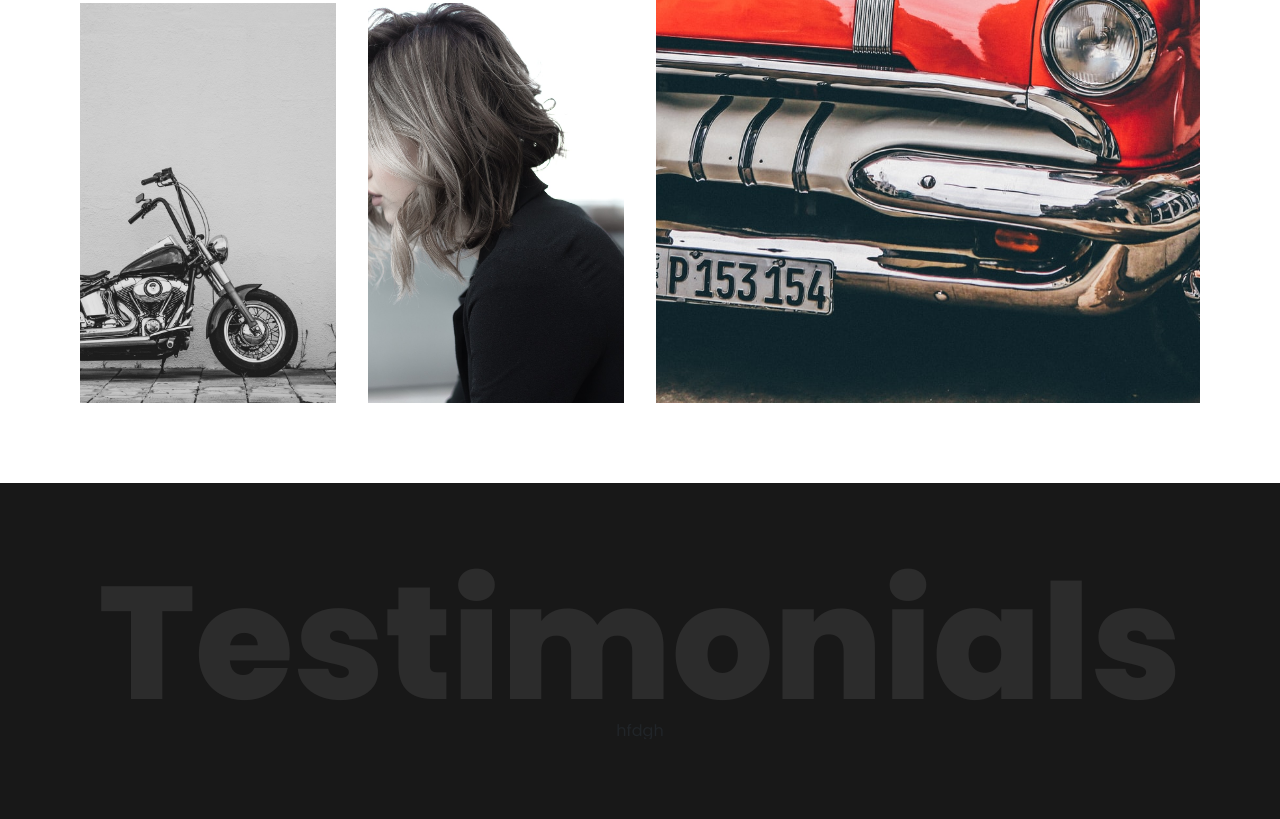
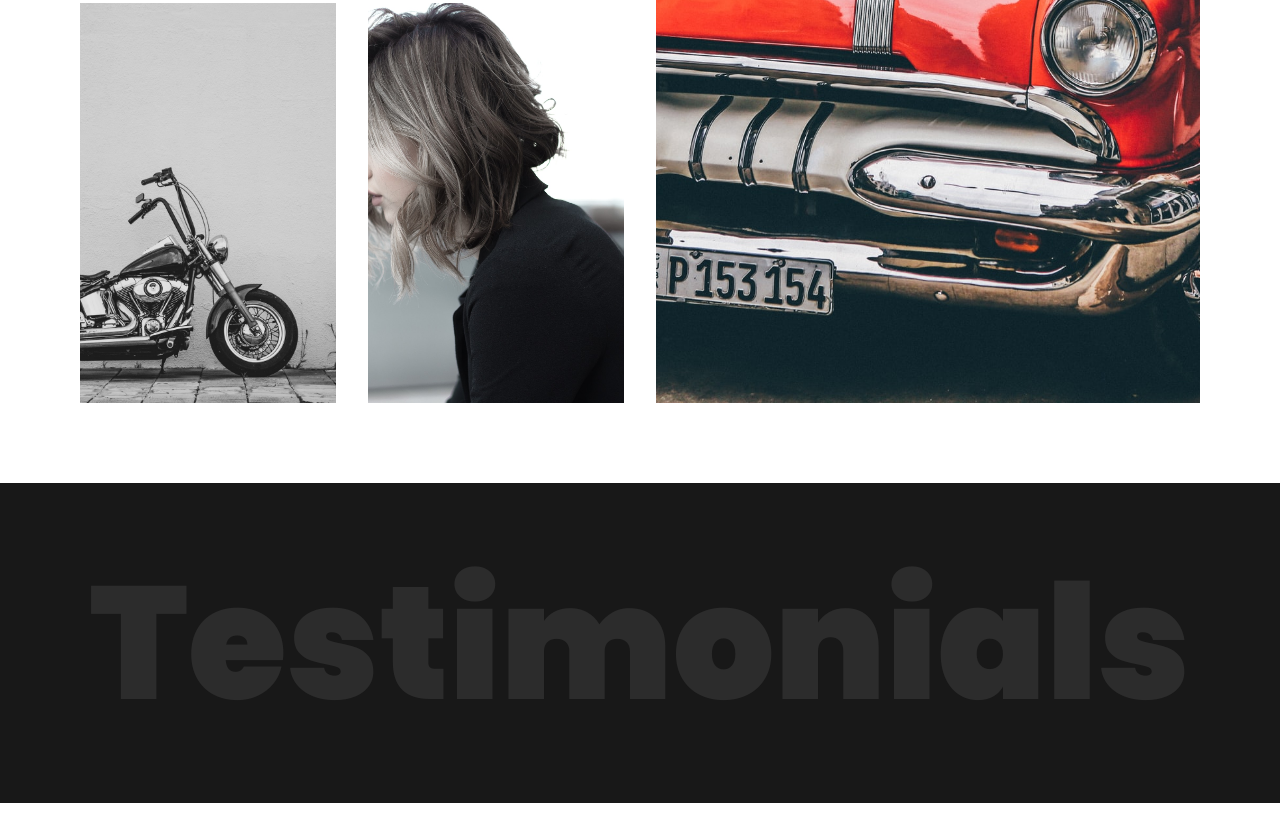
Before and after one commit to Asadex/diu-photography, a plain HTML site: page index.html in a window 1280 px wide. Shown: the part 6488-7307 px from the top of the page. Drawn offline with nearby package versions, Linux system fonts and the light colour scheme.

Commit message:
Corrected testimonials

```diff
--- a/index.html
+++ b/index.html
@@ -257,12 +257,12 @@
 
         <!--Testimonials section-->
         <section class="container-fluid" id="testimonials-wrapper">
-            <div class="container-xl slider" id="testimonials-slider">
+            <div class="container-xl" id="testimonials" >
                 <span class="background-text">Testimonials</span>
-                <div class="wrapper">
+                <div class="wrapper slider" id="testimonials-slider">
                     <div id="testimonials-slides" class="slides">
                         <div id="testimonials-slide" class="slide">
-                            hfdgh
+
                         </div>
                     </div>
                 </div>
--- a/sass/layout/_testimonials.scss
+++ b/sass/layout/_testimonials.scss
@@ -1,13 +1,13 @@
 #testimonials-wrapper{
     background-color: rgb(24, 24, 24);
 }
-#testimonials-slider{
+#testimonials{
     position: relative;
     margin: auto;
-    padding: 5rem;
     display: flex;
     flex-flow: column wrap;
     align-items: center;
+    padding: 5rem;
     @media screen and (max-width: 800px) {
         padding: 5rem 1rem;
     }
@@ -15,7 +15,7 @@
 
 .background-text{
     font-size: 10rem;
-    font-weight: 800;
+    font-weight: 900;
     text-align: center;
     color: rgb(44, 44, 44);
     @media screen and(max-width:1200px){
@@ -31,7 +31,7 @@
         font-size: 5rem;
     }
     @media screen and(max-width:600px) {
-        font-size: 4rem;
+        font-size: 4.3rem;
     }
     @media screen and(max-width:500px) {
         font-size: 3.5rem;
```
Also changed, not shown: dist/css/main.css.
